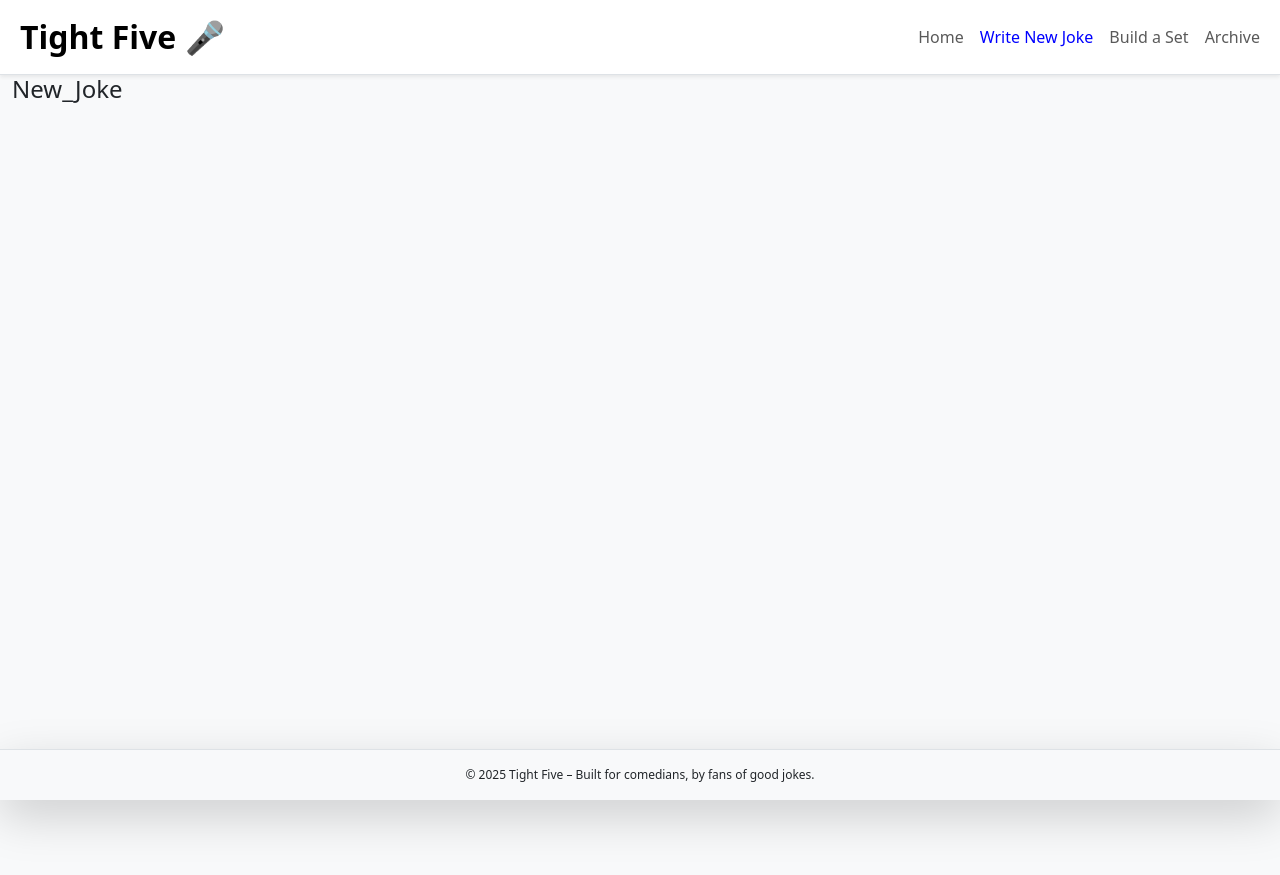
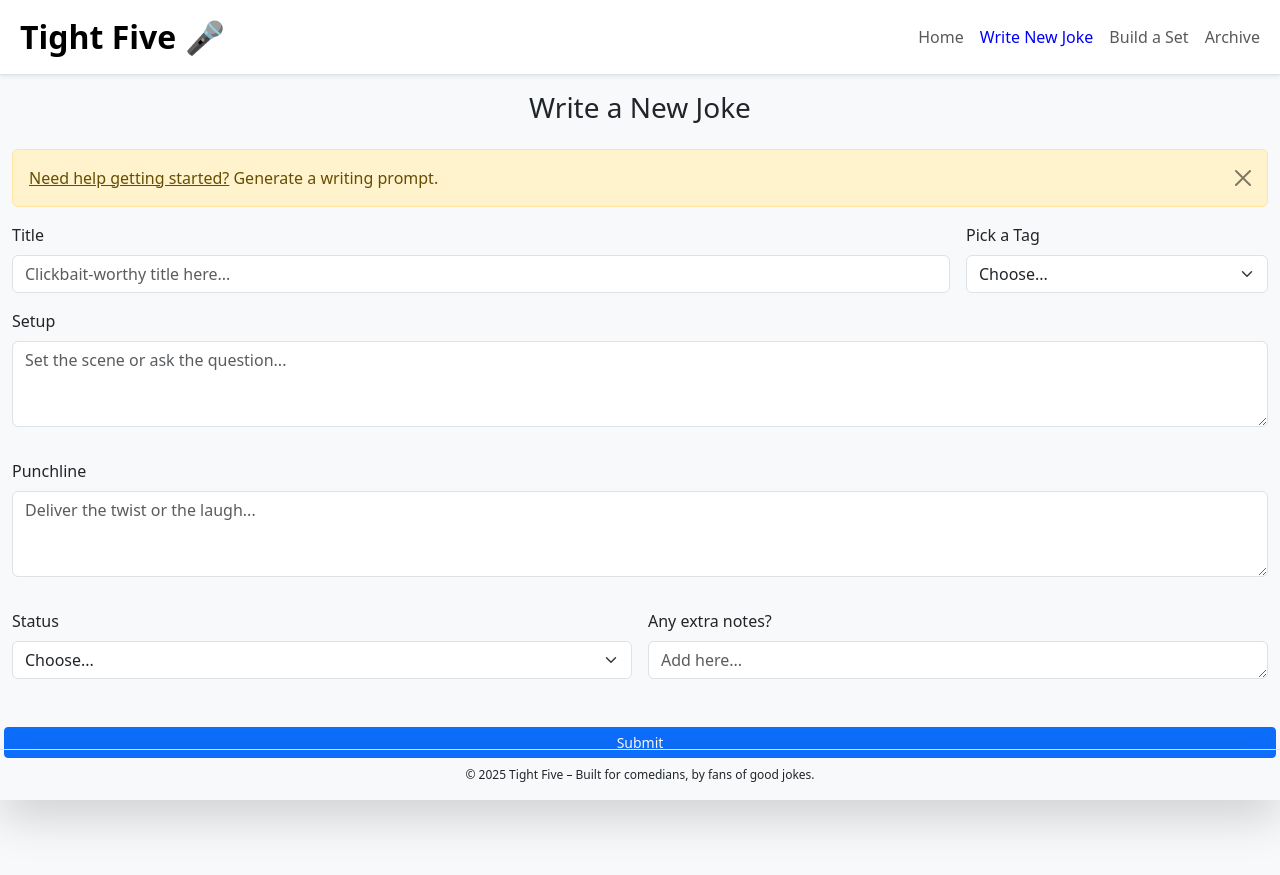
Before and after one commit to veeringnugget/TightFive, a Flask app: page /new_joke in a window 1280 px wide. Run offline with Flask 3, Linux system fonts and the light colour scheme.

Commit message:
Form completed

```diff
--- a/templates/new_joke.html
+++ b/templates/new_joke.html
@@ -1,7 +1,74 @@
 {% extends "layout.html" %}
-{% block title %}Home{% endblock %}
+{% block title %}Write a Joke!{% endblock %}
 {% block body %}
 
-<h4>New_Joke</h4>
+<!-- Start of Page Header-->
+<div class="row text-center p-3">
+    <h3>Write a New Joke</h3>
+</div>
+<!--Start of page alert-->
+<div class="alert alert-warning alert-dismissible fade show" role="alert">
+  <u>Need help getting started?</u> Generate a writing prompt.
+  <button type="button" class="btn-close" data-bs-dismiss="alert" aria-label="Close"></button>
+</div>
+<!--End of page alert-->
+
+<!--End of Page Header-->
+<!--Start of form-->
+<!--Start of top-row of form (title / tag)-->
+<!--Start of title-->
+<form class="row g-3">
+  <div class="col-md-9">
+    <label class="form-label">Title</label>
+    <input type="title" class="form-control" placeholder="Clickbait-worthy title here...">
+  </div>
+<!--End of title-->
+<!--Start of tags-->
+  <div class="col d-flex flex-column">
+    <label class="form-label">Pick a Tag</label>
+    <select class="form-select mt-auto" aria-label="form-select">
+        <option selected>Choose...</option>
+        {% for tag in tags %}
+        <option>{{ tag }}</option>
+        {% endfor %}
+    </select>
+  </div>
+  <!--Start of tags-->
+  <!--End of top-row of form (title / tag)-->
+  <!--Start of setup text-->
+    <div class="mb-3">
+        <label class="form-label">Setup</label>
+        <textarea class="form-control" rows="3" placeholder="Set the scene or ask the question..."></textarea>
+    </div>
+<!--End of setup text-->
+  <!--Start of punchline text-->
+    <div class="mb-3">
+        <label class="form-label">Punchline</label>
+        <textarea class="form-control" rows="3" placeholder="Deliver the twist or the laugh..."></textarea>
+    </div>
+<!--End of punchline text-->
+<!--Start of extras-->
+<!--Start of joke status-->
+  <div class="col d-flex flex-column">
+    <label class="form-label">Status</label>
+    <select class="form-select" aria-label="form-select">
+        <option selected>Choose...</option>
+        <option>Draft</option>
+        <option>Ready</option>
+        <option>Needs Work</option>
+    </select>
+  </div>
+  <!--End of joke status-->
+  <!--Start of extra notes-->
+    <div class="col">
+        <label class="form-label">Any extra notes?</label>
+        <textarea class="form-control" rows="1" placeholder="Add here..."></textarea>
+    </div>
+    <!--End of extra notes-->
+    <!--End of extras-->
+    <!--Start of button-->
+    <a href="#" class="btn btn-primary btn-sm mt-5">Submit</a>
+    <!--End of button-->
+    <!--End of form-->
 
 {% endblock %}
```
